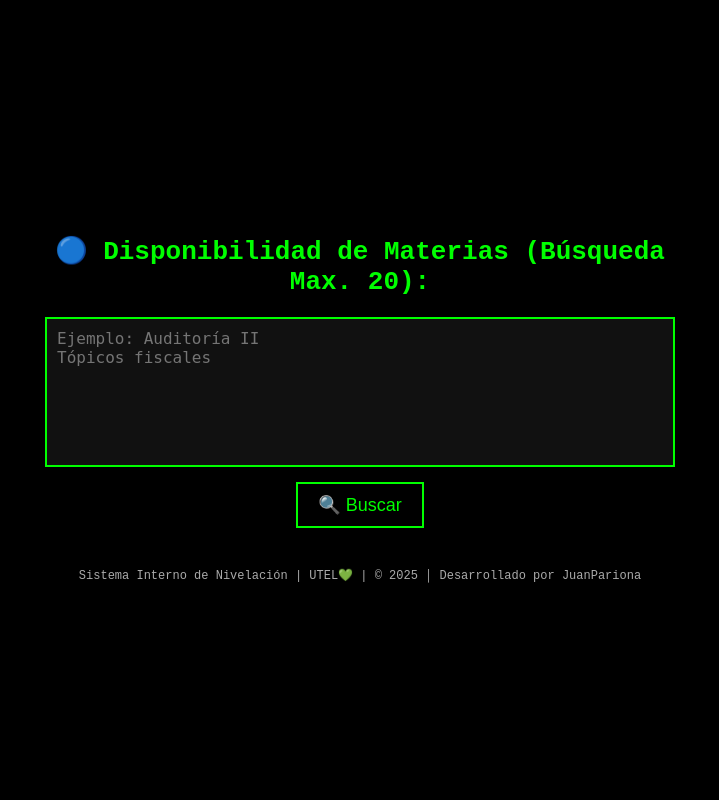
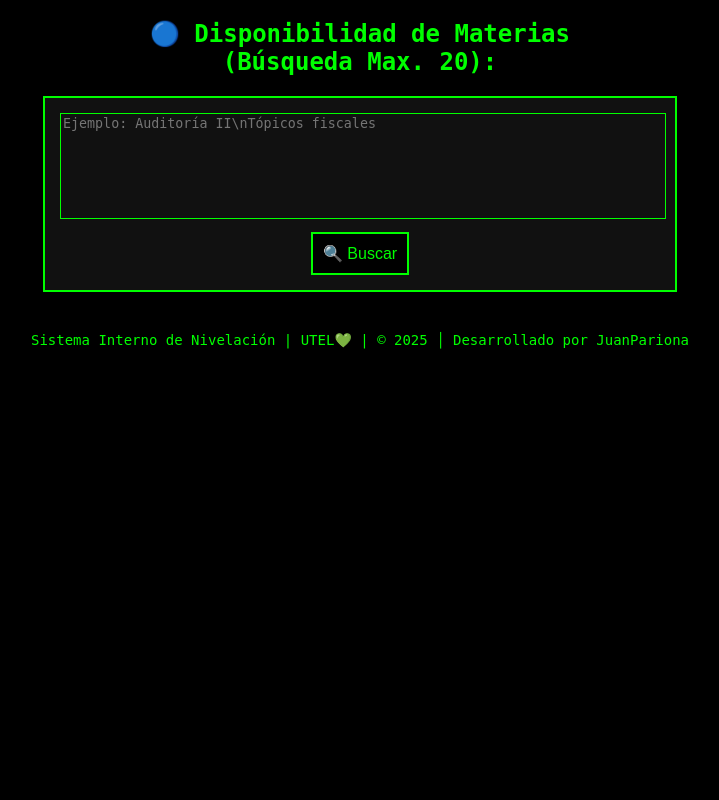
Before and after one commit to IngJuank23/buscador-materias-no-aprobadas, a Flask app: page / in a window 1280 px wide. Shown: the whole page, without its empty margins (280-999 px from the left). Run offline with Flask 3, Linux system fonts and the light colour scheme.

Commit message:
index.html

```diff
--- a/templates/index.html
+++ b/templates/index.html
@@ -2,106 +2,82 @@
 <html lang="es">
 <head>
   <meta charset="UTF-8">
+  <meta name="viewport" content="width=device-width, initial-scale=1.0">
   <title>Disponibilidad de Materias</title>
   <style>
-    * {
-      box-sizing: border-box;
+    body {
+      background-color: #000;
+      color: #0f0;
+      font-family: monospace;
+      text-align: center;
     }
-
-    html, body {
-      margin: 0;
-      padding: 0;
-      height: 100%;
-      background-color: #000;
-      font-family: 'Courier New', Courier, monospace;
-      color: #00FF00;
-      display: flex;
-      align-items: center;
-      justify-content: center;
+    h1 {
+      margin-top: 20px;
+      font-size: 24px;
+      color: #00ff00;
     }
-
-    .container {
-      text-align: center;
-      max-width: 700px;
+    .search-box {
+      margin: 20px auto 10px;
       width: 90%;
+      max-width: 600px;
+      background-color: #111;
+      border: 2px solid #0f0;
+      padding: 15px;
     }
-
-    h1 {
-      font-size: 26px;
-      margin-bottom: 20px;
-    }
-
     textarea {
       width: 100%;
-      height: 150px;
+      height: 100px;
       background-color: #111;
-      color: #00FF00;
-      border: 2px solid #00FF00;
-      padding: 10px;
-      font-size: 16px;
+      color: #0f0;
+      border: 1px solid #0f0;
       resize: none;
     }
-
     button {
-      background-color: #000;
-      color: #00FF00;
-      border: 2px solid #00FF00;
-      padding: 10px 20px;
-      font-size: 18px;
+      margin-top: 10px;
+      background-color: black;
+      color: lime;
+      border: 2px solid lime;
+      padding: 10px;
       cursor: pointer;
-      margin-top: 10px;
+      font-size: 16px;
     }
-
-    button:hover {
-      background-color: #00FF00;
-      color: #000;
+    .result-list {
+      text-align: left;
+      width: 90%;
+      max-width: 700px;
+      margin: 20px auto 0;
     }
-
-    ul {
-      margin-top: 20px;
-      list-style-type: none;
-      padding-left: 0;
-      text-align: left;
+    .result-list li {
+      margin-bottom: 10px;
     }
-
-    li {
-      margin-bottom: 8px;
-      color: #00FF00;
-    }
-
-    .error {
-      color: red;
-      margin-top: 20px;
-    }
-
-    .footer {
+    footer {
       margin-top: 40px;
-      font-size: 12px;
-      color: #aaa;
+      color: #0f0;
+      font-size: 14px;
     }
   </style>
 </head>
 <body>
-  <div class="container">
-    <h1>🔵 Disponibilidad de Materias (Búsqueda Max. 20):</h1>
+  <h1 style="text-align:center">🔵 Disponibilidad de Materias<br>(Búsqueda Max. 20):</h1>
+  <div class="search-box">
     <form method="POST">
-      <textarea name="materias" placeholder="Ejemplo: Auditoría II&#10;Tópicos fiscales" required></textarea><br>
+      <textarea name="materias" id="materias" placeholder="Ejemplo: Auditoría II\nTópicos fiscales" required></textarea><br>
       <button type="submit">🔍 Buscar</button>
     </form>
+  </div>
 
   {% if resultados %}
-      <ul>
+    <ul class="result-list">
       {% for r in resultados %}
         <li><strong>{{ r.nombre }}</strong> ({{ r.clave }}) – Nivelación por {{ r.nivelacion }}</li>
       {% endfor %}
     </ul>
   {% elif mensaje %}
-      <p class="error">{{ mensaje }}</p>
+    <p class="result-list">{{ mensaje }}</p>
   {% endif %}
 
-    <div class="footer">
+  <footer>
     Sistema Interno de Nivelación | UTEL💚 | © 2025 │ Desarrollado por JuanPariona
-    </div>
-  </div>
+  </footer>
 </body>
 </html>
```
Lines whose indentation alone changed are shown as unchanged.
